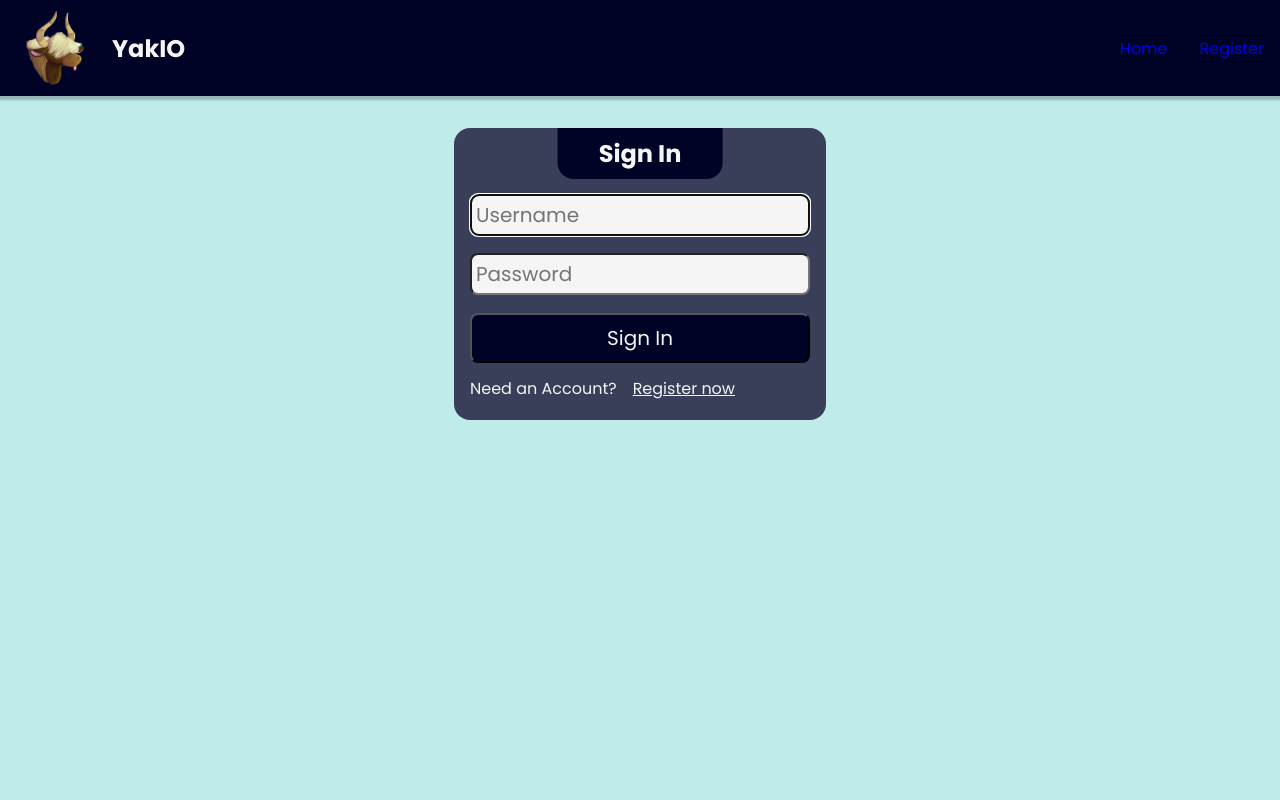
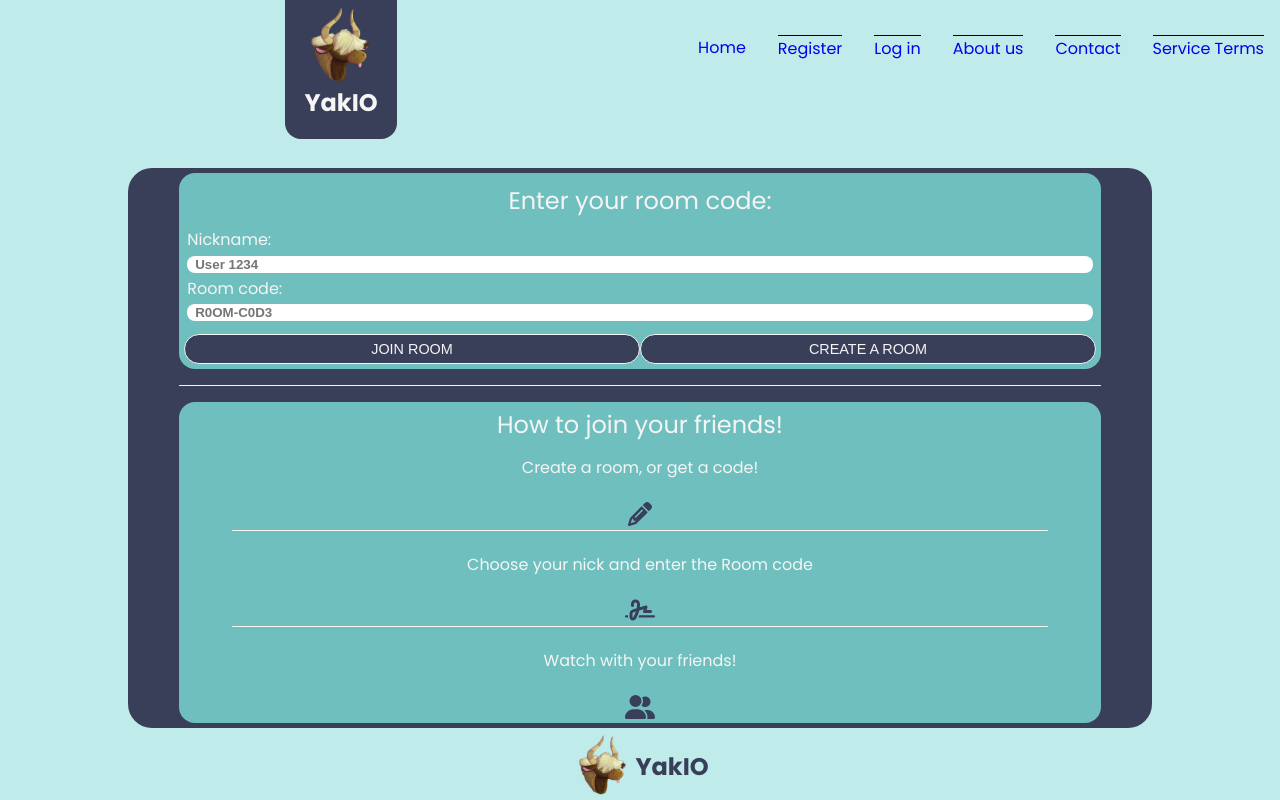
Before and after one commit to Yakverse/yakio-front, a React (Create React App) app: page / in a window 1280 px wide. Built offline with nearby package versions, Linux system fonts and the light colour scheme.

Commit message:
fix: home page re-design

```diff
--- a/src/App.scss
+++ b/src/App.scss
@@ -4,6 +4,7 @@
 
 body {
   background-color: #96dfdf98;
+  // background-image: url("./assets/background.jpg");
   margin: 0;
   padding: 0;
 }
--- a/src/components/Header.tsx
+++ b/src/components/Header.tsx
@@ -5,7 +5,7 @@ import YakLogo from "../assets/yaklogosemfundo.png";
 import "../styles/Header.scss";
 import { useState } from "react";
 import { FontAwesomeIcon } from "@fortawesome/react-fontawesome";
-import { faBars } from "@fortawesome/free-solid-svg-icons";
+import { faBars, faUser } from "@fortawesome/free-solid-svg-icons";
 import { BrowserRouter, Routes, Route, Link } from "react-router-dom";
 
 const Header = () => {
@@ -15,17 +15,24 @@ const Header = () => {
     <BrowserRouter>
       <nav className="header">
         <div className="header-leftside">
-          <img src={YakLogo} alt="Yak Logo" className="header-logo" />
-          <h1 className="header-title">YakIO</h1>
-        </div>
-        <div className="header-rightside">
           <button
             onClick={() => {
               setIsMenuOpen(!isMenuOpen);
             }}
-            className="header-button"
+            className="header-button-left"
           >
             <FontAwesomeIcon icon={faBars} />
+          </button>
+        </div>
+
+        <div className="header-center">
+          <img src={YakLogo} alt="Yak Logo" className="header-logo" />
+          <h1 className="header-title">YakIO</h1>
+        </div>
+
+        <div className="header-rightside">
+          <button className="header-button-right">
+            <FontAwesomeIcon icon={faUser} />
           </button>
         </div>
         <div className={isMenuOpen ? "header-menu expanded" : "header-menu"}>
@@ -36,19 +43,25 @@ const Header = () => {
             <li onClick={() => setIsMenuOpen(!isMenuOpen)}>
               <Link to="/register">Register</Link>
             </li>
-            {/* <li>
-              <Link href="/about">About</Link>
+            <li>
+              <Link to="/login">Log in</Link>
             </li>
             <li>
-              <Link href="/contact">Contact</Link>
-            </li> */}
+              <Link to="/about">About us</Link>
+            </li>
+            <li>
+              <Link to="/contact">Contact</Link>
+            </li>
+            <li>
+              <Link to="/terms">Service Terms</Link>
+            </li>
           </ul>
         </div>
       </nav>
 
       <Routes>
         <Route path="/" element={<Home />} />
-        <Route path="/register" element={<Register />} />
+        {/* <Route path="/register" element={<Register />} /> */}
         {/* <Route path="/about" element={<About />} />
         <Route path="/contact" element={<Contact />} /> */}
       </Routes>
--- a/src/components/Home.tsx
+++ b/src/components/Home.tsx
@@ -1,11 +1,81 @@
-import React from "react";
-import Login from "./Login";
+import YakLogo from "../assets/yaklogosemfundo.png";
 import "../styles/Home.scss";
+import { FontAwesomeIcon } from "@fortawesome/react-fontawesome";
+import {
+  faPencil,
+  faSignature,
+  faUserGroup
+} from "@fortawesome/free-solid-svg-icons";
 
 const Home = () => {
   return (
     <div className="home">
-      <Login />
+      <div className="home-container">
+        <form className="home-room-code">
+          <h2 className="home-room-code-title">Enter your room code:</h2>
+          <label htmlFor="nickname">Nickname:</label>
+          <input
+            type="text"
+            id="nickname"
+            name="room-nickname"
+            placeholder="User 1234"
+          />
+          <label htmlFor="code">Room code:</label>
+          <input
+            type="number"
+            id="code"
+            name="room-code"
+            placeholder="R0OM-C0D3"
+          />
+          <div className="home-room-button-container">
+            <button type="submit" className="home-room-button">
+              JOIN ROOM
+            </button>
+            <button className="home-room-button">CREATE A ROOM</button>
+          </div>
+        </form>
+
+        <div className="home-division"></div>
+
+        <div className="home-instructions">
+          <h2 className="home-instructions-title">How to join your friends!</h2>
+          <div className="home-instructions-steps">
+            <div className="home-instruction-box">
+              <h4 className="home-instruction-info">
+                Create a room, or get a code!
+              </h4>
+              <FontAwesomeIcon
+                className="home-instruction-icon"
+                icon={faPencil}
+              />
+            </div>
+            <div className="home-instructions-division"></div>
+            <div className="home-instruction-box">
+              <h4 className="home-instruction-info">
+                Choose your nick and enter the Room code
+              </h4>
+              <FontAwesomeIcon
+                className="home-instruction-icon"
+                icon={faSignature}
+              />
+            </div>
+            <div className="home-instructions-division"></div>
+            <div className="home-instruction-box">
+              <h4 className="home-instruction-info">
+                Watch with your friends!
+              </h4>
+              <FontAwesomeIcon
+                className="home-instruction-icon"
+                icon={faUserGroup}
+              />
+            </div>
+          </div>
+        </div>
+      </div>
+      <div className="home-footer">
+        <img src={YakLogo} alt="Yak Logo" className="home-footer-logo" />
+        <h1 className="home-footer-title">YakIO</h1>
+      </div>
     </div>
   );
 };
--- a/src/components/Login.tsx
+++ b/src/components/Login.tsx
@@ -109,7 +109,7 @@ const Login = () => {
           <p className="login-text">
             Need an Account?
             <span className="login-line">
-              <a className="login-signup-button" href="#">
+              <a className="login-signup-button" href="register">
                 Register now
               </a>
             </span>
--- a/src/components/Register.tsx
+++ b/src/components/Register.tsx
@@ -304,7 +304,7 @@ const Register = () => {
             Already registered?
             <br />
             <span className="register-line">
-              <a className="register-signin-button" href="#">
+              <a className="register-signin-button" href="/">
                 Sign in
               </a>
             </span>
--- a/src/styles/Header.scss
+++ b/src/styles/Header.scss
@@ -1,42 +1,45 @@
 .header {
   display: flex;
   height: 5rem;
-  background-color: #010326;
   width: 100%;
+  justify-content: space-between;
   align-items: center;
   position: relative;
   padding: 0.5rem 0rem;
-  box-shadow: 0 2px 2px 2px rgba(9, 9, 9, 0.23);
+}
+
+.header-center {
+  display: flex;
+  align-items: center;
+  flex-direction: column;
+  padding: 0 1rem;
+  margin-left: auto;
+  margin-right: auto;
+  background-color: #393e59;
+  border-radius: 1rem;
 }
 
 .header-leftside {
-  display: flex;
-  align-items: center;
-  justify-content: flex-start;
-  width: 100%;
-  padding: 0 1rem;
+  left: 10px;
 }
 
 .header-rightside {
-  display: flex;
-  align-items: center;
-  justify-content: space-between;
-  width: 100%;
-  padding: 0 1rem;
+  right: 10px;
+  margin-right: 0;
 }
 
 .header-logo {
   height: 5rem;
+  margin-top: 3rem;
 }
 
 .header-title {
   font-weight: 600;
-  margin-left: 1rem;
+  margin-top: 0;
   color: whitesmoke;
 }
 
-.header-button {
-  margin-left: auto;
+.header-button-left {
   border: 0;
   height: 40px;
   width: 40px;
@@ -46,19 +49,36 @@
   color: whitesmoke;
   cursor: pointer;
   transition: background-color 0.2s ease-in-out;
-  position: absolute;
-  top: 50%;
-  right: 25px;
-  transform: translateY(-50%);
+  // position: absolute;
+  // top: 50%;
+  // transform: translateY(-50%);
+  margin-left: 1rem;
   display: none;
 }
 
-.header-button:hover {
+.header-button-right {
+  border: 0;
+  height: 40px;
+  width: 40px;
+  padding: 0.5rem;
+  border-radius: 50%;
+  background-color: #393e59;
+  color: whitesmoke;
+  cursor: pointer;
+  transition: background-color 0.2s ease-in-out;
+  // position: absolute;
+  // top: 50%;
+  // transform: translateY(-50%);
+  margin-right: 1rem;
+  display: none;
+}
+
+.header-button-left:hover,
+.header-button-right:hover {
   background-color: #393e59;
 }
 
 .header-menu {
-  margin-left: auto;
   z-index: 1;
 }
 
@@ -73,8 +93,8 @@
   border-top: black solid 1px;
 }
 
-.header-menu li:last-child {
-  border-bottom: black solid 1px;
+.header-menu li:first-child {
+  border-top: none;
 }
 
 .header-menu li a {
@@ -84,19 +104,23 @@
 }
 
 @media screen and (max-width: 768px) {
-  .header-button {
+  .header-button-left,
+  .header-button-right {
     display: block;
   }
   .header-menu ul {
     position: absolute;
     top: 79px;
-    right: 0;
+    left: 0;
     flex-direction: column;
     width: 50%;
-    height: calc(100vh - 97px);
+    // height: calc(100vh - 97px);
     background-color: #a2dada;
     display: none;
-    border-left: black 1px solid;
+    border-top-right-radius: 1rem;
+    border-bottom-right-radius: 1rem;
+    border: 2px solid black;
+    border-left: none;
   }
   .header-menu li {
     text-align: center;
--- a/src/styles/Home.scss
+++ b/src/styles/Home.scss
@@ -0,0 +1,161 @@
+.home {
+  display: flex;
+  justify-content: center;
+  align-items: center;
+}
+
+.home-container {
+  display: flex;
+  flex-direction: column;
+  align-items: center;
+  justify-content: center;
+  width: 100%;
+  height: 100%;
+
+  width: 80vw;
+  height: 70vh;
+  background-color: #393e59;
+  margin-top: 3rem;
+  border-radius: 1.5rem;
+
+  position: absolute;
+  top: 50%;
+  left: 50%;
+  transform: translate(-50%, -50%);
+}
+
+.home-room-code {
+  display: flex;
+  flex-direction: column;
+  border-radius: 1rem;
+  background-color: #6fbfbf;
+  width: 90%;
+  height: 35%;
+  color: whitesmoke;
+}
+
+.home-room-code-title {
+  font-size: 1.5rem;
+  font-weight: 400;
+  text-align: center;
+  margin-bottom: 0.4rem;
+  margin-top: 0.6rem;
+}
+
+.home-room-code label,
+.home-room-code input {
+  margin-left: 0.5rem;
+  margin-right: 0.5rem;
+  border-radius: 0.5rem;
+  border: none;
+  outline: none;
+}
+
+.home-room-code label {
+  margin-bottom: 0.2rem;
+  margin-top: 0.2rem;
+}
+
+.home-room-code input {
+  height: 1.5rem;
+  //   margin-bottom: 0.8rem;
+  padding-left: 0.5rem;
+  font-weight: 600;
+}
+
+.home-room-button-container {
+  display: flex;
+  justify-content: center;
+  align-items: center;
+  margin-top: 0.3rem;
+  margin-left: 0.3rem;
+  margin-right: 0.3rem;
+}
+
+.home-room-button {
+  border-radius: 1rem;
+  background-color: #393e59;
+  color: whitesmoke;
+  width: 60%;
+  height: 30px;
+  margin-top: 0.5rem;
+  margin-bottom: 0.5rem;
+  font-size: 0.9rem;
+  font-weight: 400;
+  border: 1px whitesmoke solid;
+  outline: none;
+  cursor: pointer;
+}
+
+.home-division {
+  width: 90%;
+  height: 1px;
+  background-color: whitesmoke;
+  border-radius: 10px;
+  margin-top: 1rem;
+  margin-bottom: 1rem;
+}
+
+.home-instructions {
+  display: flex;
+  flex-direction: column;
+  border-radius: 1rem;
+  background-color: #6fbfbf;
+  width: 90%;
+  color: whitesmoke;
+}
+
+.home-instructions-title {
+  font-size: 1.5rem;
+  font-weight: 400;
+  text-align: center;
+  margin-bottom: -0.5rem;
+  margin-top: 0.3rem;
+}
+
+.home-instructions-steps {
+  display: flex;
+  flex-direction: column;
+  align-items: center;
+  text-align: center;
+  margin-left: 0.5rem;
+  margin-right: 0.5rem;
+}
+
+.home-instructions-division {
+  width: 90%;
+  height: 1px;
+  background-color: whitesmoke;
+  border-radius: 10px;
+}
+
+.home-instruction-info {
+  text-align: center;
+  font-weight: 400;
+}
+
+.home-instruction-icon {
+  color: #393e59;
+  font-size: 1.5rem;
+}
+
+input::-webkit-outer-spin-button,
+input::-webkit-inner-spin-button {
+  -webkit-appearance: none;
+  margin: 0;
+}
+
+.home-footer {
+  position: absolute;
+  bottom: 0;
+  display: flex;
+}
+
+.home-footer-logo {
+  height: 4rem;
+}
+
+.home-footer-title {
+  font-size: 1.5rem;
+  color: #393e59;
+}
```
Also changed, not shown: src/components/Video.tsx (+16 -7 lines), src/assets/background.jpg (added).
